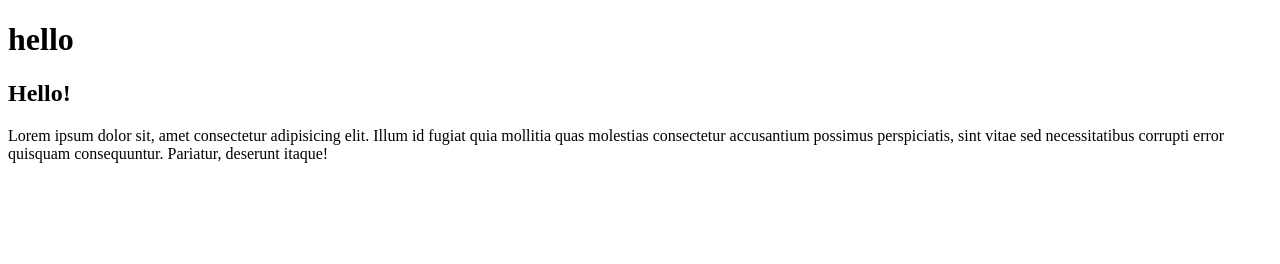
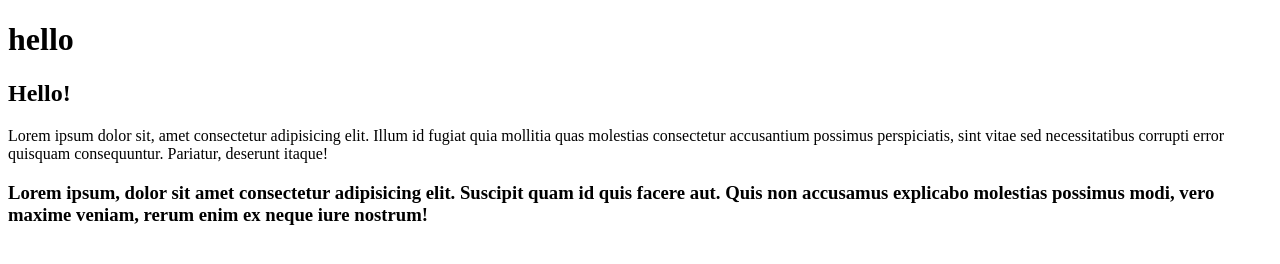
Before and after one commit to juljanerba/project, a plain HTML site: page index.html in a window 1280 px wide. Drawn offline with Linux system fonts and the light colour scheme.

Commit message:
added h3

```diff
--- a/index.html
+++ b/index.html
@@ -11,5 +11,6 @@
     <h2>Hello!</h2>
     <p>Lorem ipsum dolor sit, amet consectetur adipisicing elit. Illum id fugiat quia mollitia quas molestias consectetur accusantium possimus perspiciatis, sint vitae sed necessitatibus corrupti error quisquam consequuntur. Pariatur, deserunt itaque!</p>
     <script src="script.js"></script>
+    <h3>Lorem ipsum, dolor sit amet consectetur adipisicing elit. Suscipit quam id quis facere aut. Quis non accusamus explicabo molestias possimus modi, vero maxime veniam, rerum enim ex neque iure nostrum!</h3>
 </body>
 </html>
```
